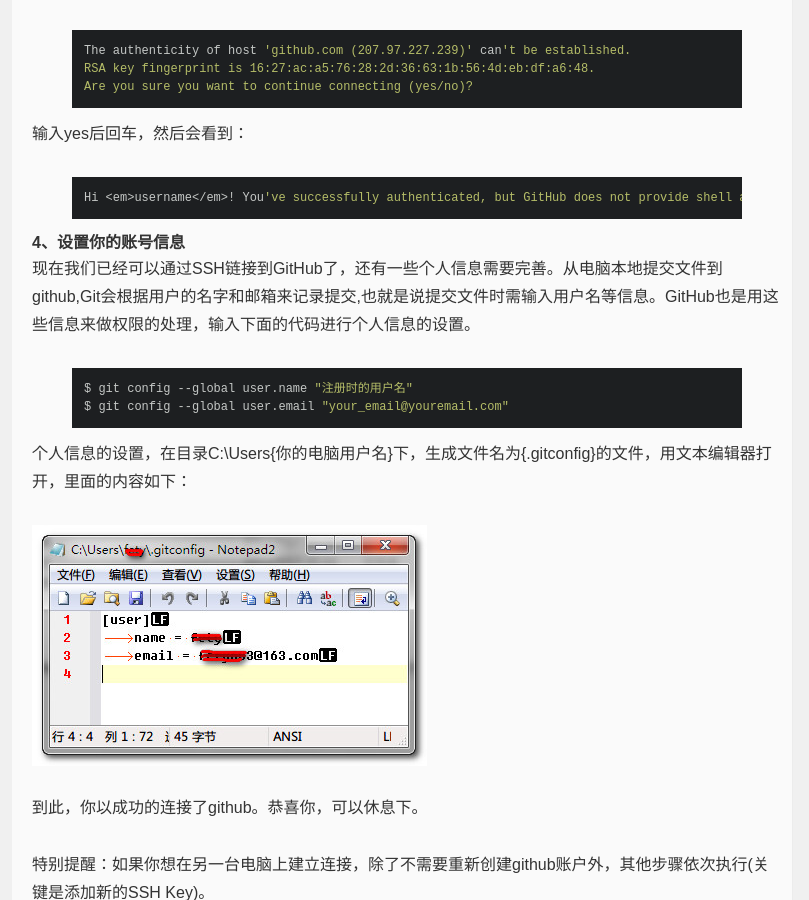
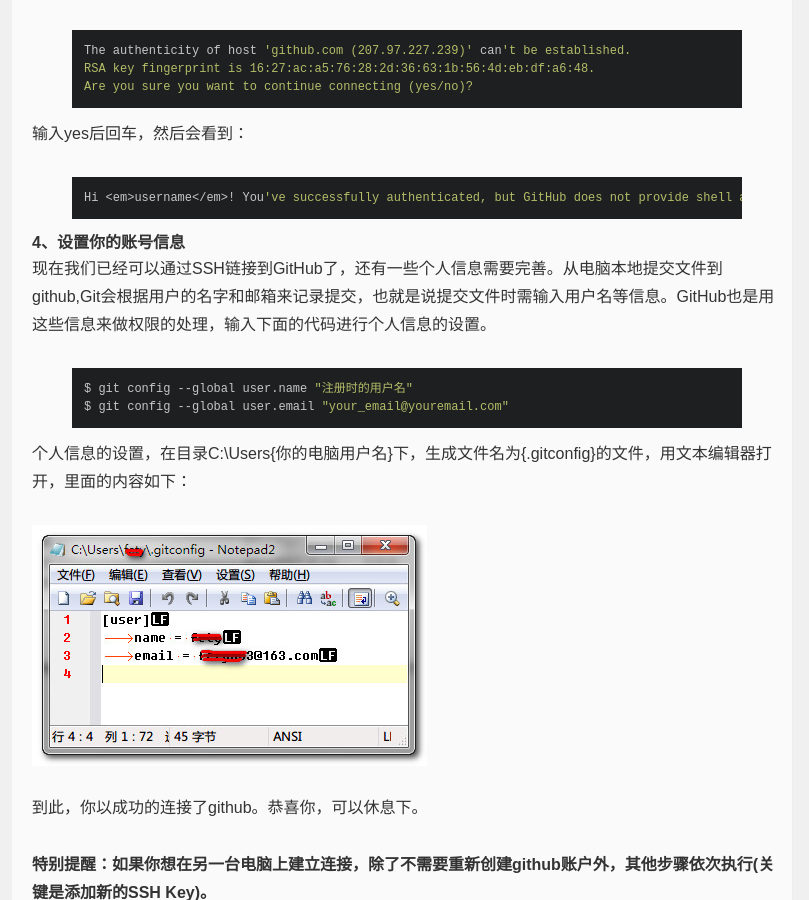
Before and after one commit to godtoo/godtoo.github.com, a Jekyll site: the page built from _posts/2013-01-12-install-mygithub.md, in a window 1280 px wide and 900 px high, scrolled down 5842 px. Shown: the whole window, without its empty margins (78-887 px from the left). Built offline with Jekyll 4.4.1, drawn with Linux system fonts in a browser that asks for light colours; nearby versions of some CDN libraries; comment, search, counter and statistics services are not loaded.

Commit message:
change css

```diff
--- a/_posts/2013-01-12-install-mygithub.md
+++ b/_posts/2013-01-12-install-mygithub.md
@@ -104,7 +104,7 @@
 
 ####4、设置你的账号信息
 
-现在我们已经可以通过SSH链接到GitHub了，还有一些个人信息需要完善。从电脑本地提交文件到github,Git会根据用户的名字和邮箱来记录提交,也就是说提交文件时需输入用户名等信息。GitHub也是用这些信息来做权限的处理，输入下面的代码进行个人信息的设置。
+现在我们已经可以通过SSH链接到GitHub了，还有一些个人信息需要完善。从电脑本地提交文件到github,Git会根据用户的名字和邮箱来记录提交，也就是说提交文件时需输入用户名等信息。GitHub也是用这些信息来做权限的处理，输入下面的代码进行个人信息的设置。
 
 {% highlight bash %}
 $ git config --global user.name "注册时的用户名"
@@ -116,4 +116,4 @@
 
 到此，你以成功的连接了github。恭喜你，可以休息下。
 
-特别提醒：如果你想在另一台电脑上建立连接，除了不需要重新创建github账户外，其他步骤依次执行(关键是添加新的SSH Key)。
+__特别提醒：如果你想在另一台电脑上建立连接，除了不需要重新创建github账户外，其他步骤依次执行(关键是添加新的SSH Key)。__
```
